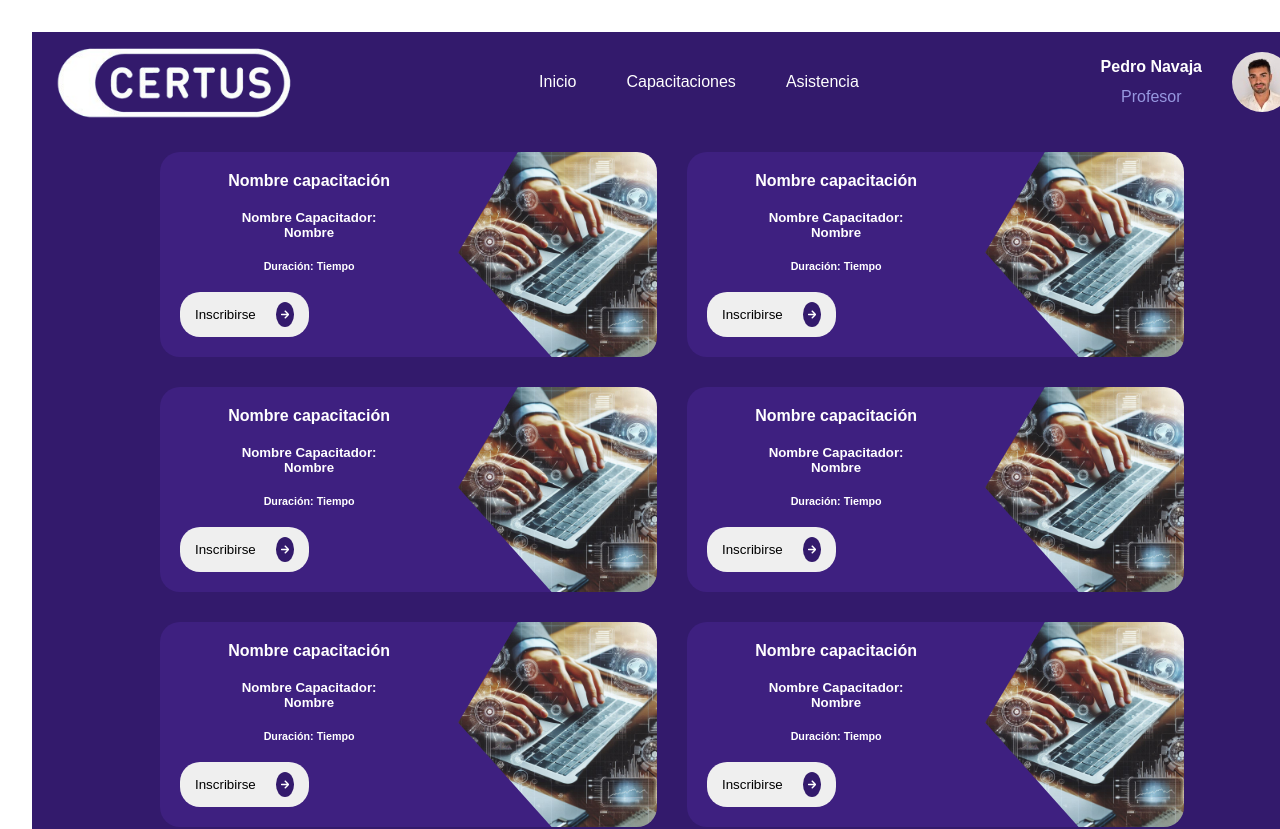
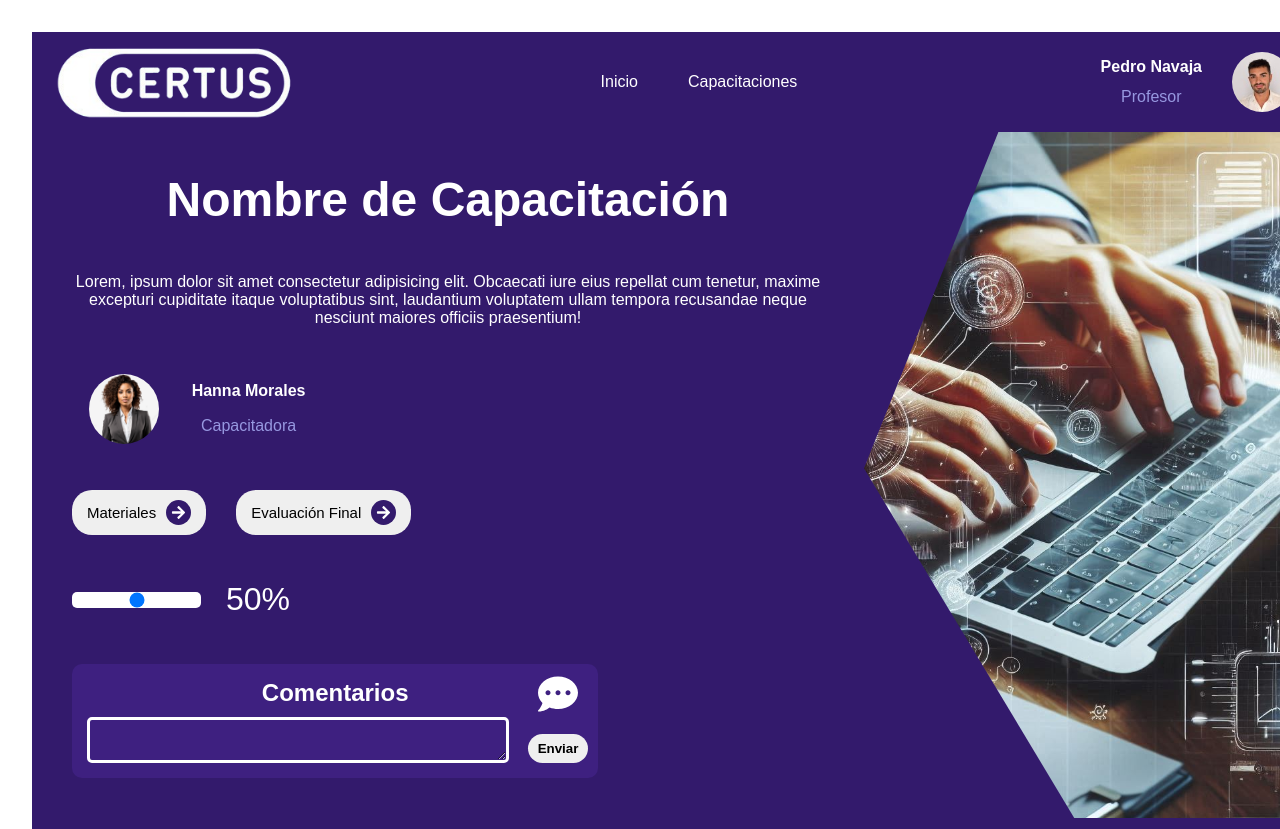
Before and after one commit to luismeza1101/FormativasFinal, a React (Vite) app: page /inicio in a window 1280 px wide. Shown: the top 829 px of the page. Built offline with nearby package versions, Linux system fonts and the light colour scheme.

Commit message:
Fin diseño pagina InfoCapacitacion

```diff
--- a/src/App.tsx
+++ b/src/App.tsx
@@ -1,5 +1,6 @@
 import './App.css'
 import Capacitaciones from './pages/Capacitaciones'
+import InfoCapacitacion from './pages/InfoCapacitacion'
 import Inicio from './pages/Inicio'
 import Login from './pages/Login'
 
@@ -9,7 +10,8 @@ function App() {
     <>
       {/* <Login/> */}
       {/* <Inicio/> */}
-      <Capacitaciones/>
+      {/* <Capacitaciones/> */}
+      <InfoCapacitacion/>
     </>
   )
 }
--- a/src/components/NabBar.tsx
+++ b/src/components/NabBar.tsx
@@ -7,7 +7,6 @@ const NabBar = () => {
       <ul className="navbar__list">
         <li className="navbar__item">Inicio</li>
         <li className="navbar__item">Capacitaciones</li>
-        <li className="navbar__item">Asistencia</li>
       </ul>
       <div className="navbar__usuario">
         <h4 className="navbar__usuario-name">Pedro Navaja</h4>
--- /dev/null
+++ b/src/pages/InfoCapacitacion.tsx
@@ -0,0 +1,41 @@
+import NabBar from "../components/NabBar";
+import { FaArrowRight, FaCommentDots } from "react-icons/fa";
+import '../stylesheets/InfoCapacitacion.css'
+
+const InfoCapacitacion = () => {
+  return (
+    <section className="info-capacitacion">
+      <NabBar />
+      <div className="info-capacitacion__container">
+        <div className="info-capacitacion__content">
+          <h4 className="info-capacitacion__title">Nombre de Capacitación</h4>
+          <p className="info-capacitacion__descripcion">
+            Lorem, ipsum dolor sit amet consectetur adipisicing elit. Obcaecati iure eius repellat cum tenetur, maxime excepturi cupiditate itaque voluptatibus sint, laudantium voluptatem ullam tempora recusandae neque nesciunt maiores officiis praesentium!
+          </p>
+          <div className="info-capacitacion__capacitador">
+            <img src="../../public/imgs/Capacitadora.png" alt="Foto del capacitador" className="info-capacitacion__capacitador-img" />
+            <h5 className="info-capacitacion__capacitador-nombre">Hanna Morales</h5>
+            <span className="info-capacitacion__capacitador-role">Capacitadora</span>
+          </div>
+          <div className="info-capacitacion__botones">
+            <button className="info-capacitacion__boton">Materiales<FaArrowRight className="info-capacitacion__boton--icon"/></button>
+            <button className="info-capacitacion__boton">Evaluación Final<FaArrowRight className="info-capacitacion__boton--icon"/></button>
+          </div>
+          <div className="info-capacitacion__bar-progreso">
+            <input type="range" min={0} max={100} className="info-capacitacion__bar-progreso-input" />
+            <p className="info-capacitacion__bar-progreso-porcentaje">50%</p>
+          </div>
+          <div className="info-capacitacion__comentarios">
+            <span className="info-capacitacion__comentarios-title">Comentarios</span>
+            <textarea className="info-capacitacion__comentarios-input"></textarea>
+            <FaCommentDots className="info-capacitacion__comentarios-icon" />
+            <button className="info-capacitacion__comentarios-boton">Enviar</button>
+          </div>
+        </div>
+        <div className="info-capacitacion__image"></div>
+      </div>
+    </section>
+  );
+}
+
+export default InfoCapacitacion;
--- /dev/null
+++ b/src/stylesheets/InfoCapacitacion.css
@@ -0,0 +1,129 @@
+.info-capacitacion{
+    width: 100vw;
+    height: 100vh;
+    background-color: var(--color-fondo);
+}
+.info-capacitacion__container{
+    width: 100%;
+    height: 85.8%;
+    display: flex;
+}
+.info-capacitacion__content{
+    width: 65%;
+    height: 100%;
+    display: flex;
+    flex-direction: column;
+    justify-content: space-between;
+    padding: 40px;
+    color: #fff;
+}
+.info-capacitacion__title{
+    font-size: 3rem;
+}
+.info-capacitacion__capacitador{
+    display: grid;
+    grid-template-areas:
+    "foto nombre"
+    "foto role";
+    place-items: center;
+    width: 250px;
+}
+.info-capacitacion__capacitador-img{
+    height: 70px;
+    border-radius: 50%;
+    grid-area: foto;
+}
+.info-capacitacion__capacitador-nombre{
+    grid-area: nombre;
+    font-size: 1rem;
+    font-weight: 600;
+}
+.info-capacitacion__capacitador-role{
+    grid-area: role;
+    color: var(--color-texto);
+}
+.info-capacitacion__botones{
+    display: flex;
+    gap: 30px;
+}
+.info-capacitacion__boton{
+    padding: 10px 15px;
+    font-size: 15px;
+    display: flex;
+    align-items: center;
+    gap: 10px;
+    border-radius: 20px;
+    border: none;
+    cursor: pointer;
+}
+.info-capacitacion__boton--icon{
+    background-color: var(--color-fondo);
+    color: #fff;
+    border-radius: 50%;
+    padding: 5px;
+    width: var(--size-iconButon);
+    height: var(--size-iconButon);
+}
+.info-capacitacion__bar-progreso{
+    display: flex;
+    gap: 25px;
+    align-items: center;
+}
+.info-capacitacion__bar-progreso-input {
+    -webkit-appearance: none;
+    appearance: none;
+    height: 16px;
+    background: #fff;
+    outline: none;
+    border-radius: 5px;
+    transition: background 0.3s;
+}
+.info-capacitacion__bar-progreso-porcentaje{
+    font-size: 2rem;
+}
+.info-capacitacion__comentarios{
+    background-color: var(--color-finGradient);
+    display: flex;
+    flex-direction: column;
+    padding: 15px;
+    border-radius: 10px;
+    position: relative;
+    gap: 10px;
+    width: 70%;
+}
+.info-capacitacion__comentarios-title{
+    font-size: 1.5rem;
+    font-weight: 600;
+}
+.info-capacitacion__comentarios-input{
+    width: 85%;
+    background-color: transparent;
+    border-radius: 5px;
+    border: 3px solid #fff;
+    padding: 5px 10px;
+    color: #fff;
+}
+.info-capacitacion__comentarios-icon{
+    position: absolute;
+    top: 10px;
+    right: 20px;
+    font-size: 40px;
+}
+.info-capacitacion__comentarios-boton{
+    position: absolute;
+    right:10px;
+    bottom: 15px;
+    padding: 7px 10px;
+    border-radius: 20px;
+    border: none;
+    font-weight: 600;
+    cursor: pointer;
+}
+.info-capacitacion__image{
+    clip-path: polygon(30% 0, 100% 0, 100% 100%, 47% 100%, 0 49%);
+    background: url(../../public/imgs/imagenModal.jpeg);
+    background-size: cover;
+    background-position: center;
+    width: 35%;
+    height: 100%;
+}
```
Also changed, not shown: public/imgs/Capacitadora.png (added).
